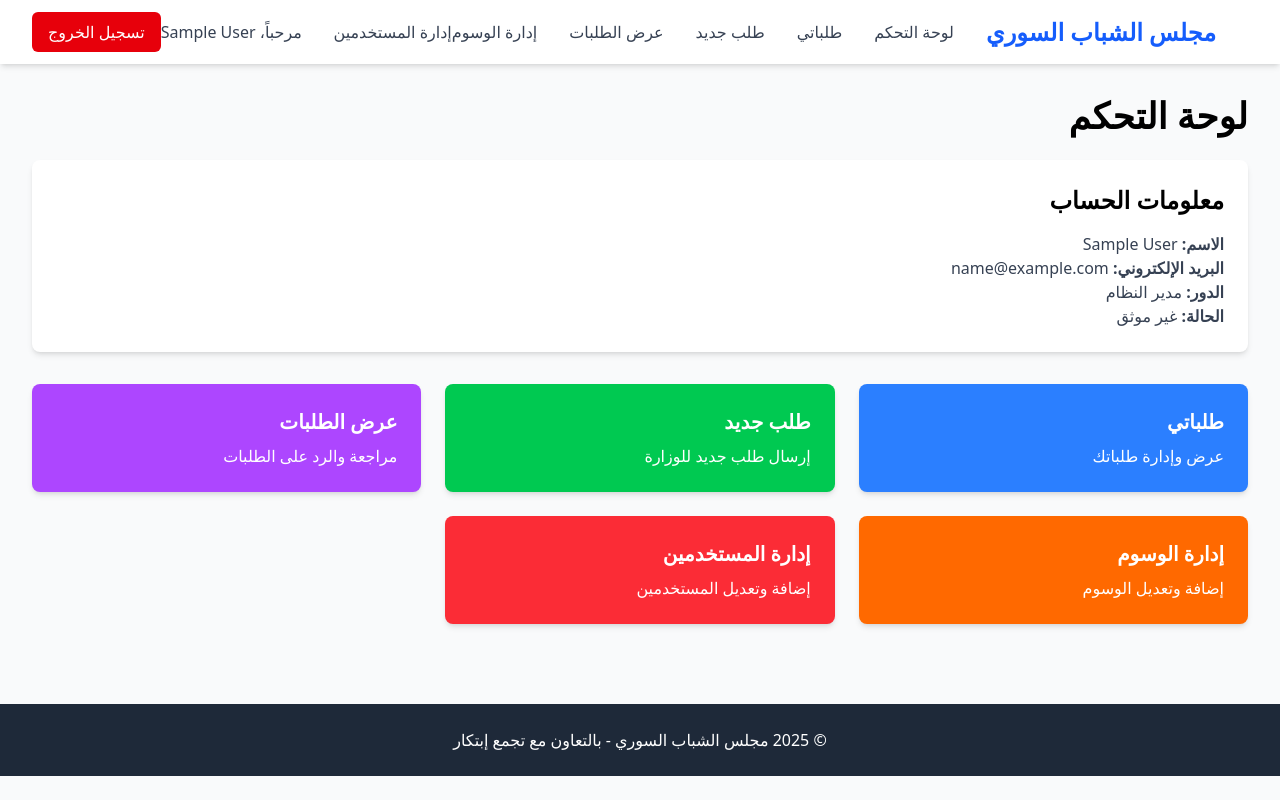
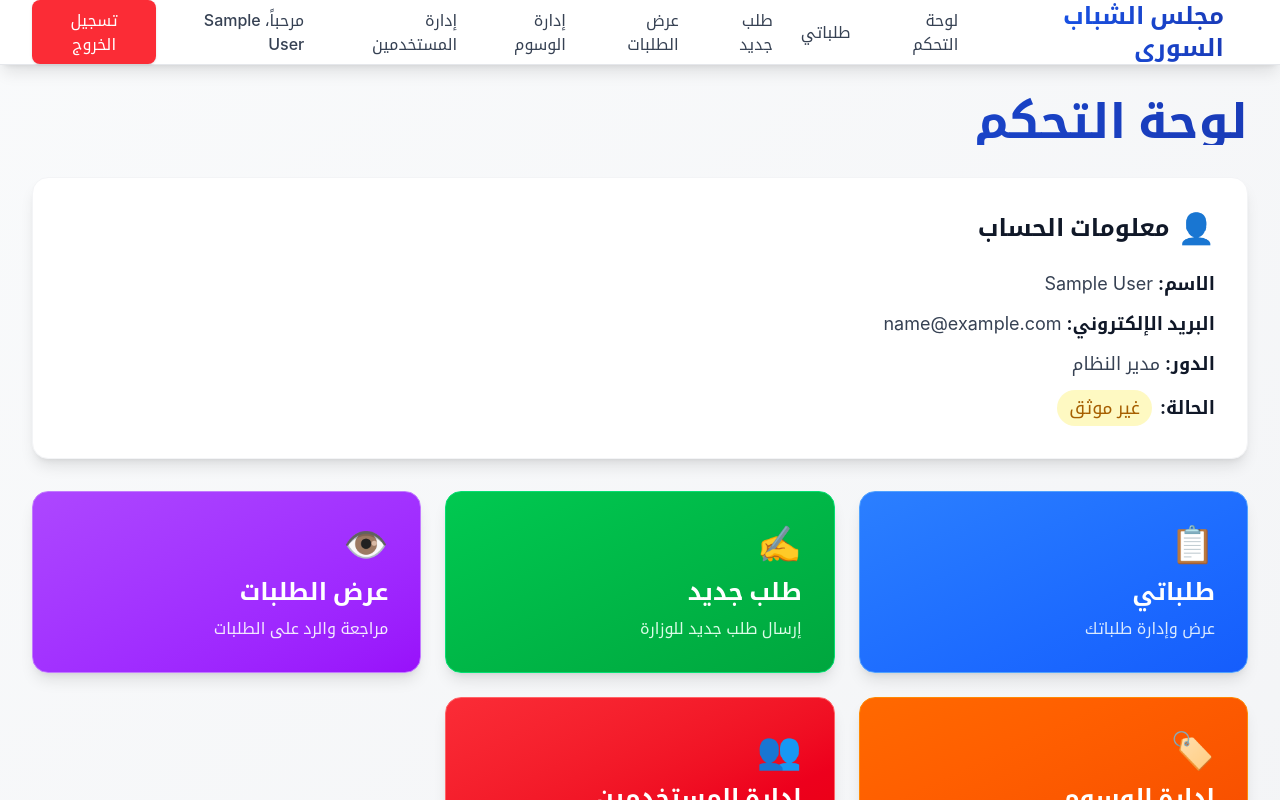
Before and after one commit to ibtikar-syria/syrian-youth-council, a React (Vite) app in the folder fe-main/: page /dashboard in a window 1280 px wide. Shown: the top 800 px of the page. Built offline with nearby package versions, Linux system fonts and the light colour scheme; no server answers; sample sign-in values are in the browser's storage.

Commit message:
feat: enhance UI components with improved styling and layout for better user experience

```diff
--- a/fe-main/src/components/Layout.tsx
+++ b/fe-main/src/components/Layout.tsx
@@ -5,55 +5,77 @@ const Layout = () => {
   const { isAuthenticated, user, logout } = useAuthStore();
 
   return (
-    <div className="min-h-screen bg-gray-50" dir="rtl">
+    <div className="flex flex-col min-h-screen bg-linear-to-br from-gray-50 to-gray-100" dir="rtl">
       {/* Navbar */}
-      <nav className="bg-white shadow-md">
+      <nav className="bg-white shadow-lg border-b border-gray-200 sticky top-0 z-50">
         <div className="max-w-7xl mx-auto px-4 sm:px-6 lg:px-8">
           <div className="flex justify-between h-16">
-            <div className="flex items-center space-x-reverse space-x-8">
-              <Link to="/" className="text-2xl font-bold text-blue-600">
-                مجلس الشباب السوري
+            <div className="flex items-center space-x-reverse space-x-6">
+              <Link to="/" className="flex items-center space-x-reverse space-x-2">
+                <span className="text-2xl font-bold bg-linear-to-r from-blue-600 to-blue-800 bg-clip-text text-transparent">
+                  مجلس الشباب السوري
+                </span>
               </Link>
 
               {isAuthenticated && (
-                <>
-                  <Link to="/dashboard" className="text-gray-700 hover:text-blue-600">
+                <div className="hidden md:flex items-center space-x-reverse space-x-1">
+                  <Link
+                    to="/dashboard"
+                    className="px-3 py-2 rounded-lg text-gray-700 hover:text-blue-600 hover:bg-blue-50 transition-all duration-200 font-medium"
+                  >
                     لوحة التحكم
                   </Link>
-                  <Link to="/my-requests" className="text-gray-700 hover:text-blue-600">
+                  <Link
+                    to="/my-requests"
+                    className="px-3 py-2 rounded-lg text-gray-700 hover:text-blue-600 hover:bg-blue-50 transition-all duration-200 font-medium"
+                  >
                     طلباتي
                   </Link>
-                  <Link to="/create-request" className="text-gray-700 hover:text-blue-600">
+                  <Link
+                    to="/create-request"
+                    className="px-3 py-2 rounded-lg text-gray-700 hover:text-blue-600 hover:bg-blue-50 transition-all duration-200 font-medium"
+                  >
                     طلب جديد
                   </Link>
 
                   {(user?.role === 'admin' || user?.role === 'ministry_staff') && (
-                    <Link to="/view-requests" className="text-gray-700 hover:text-blue-600">
+                    <Link
+                      to="/view-requests"
+                      className="px-3 py-2 rounded-lg text-gray-700 hover:text-blue-600 hover:bg-blue-50 transition-all duration-200 font-medium"
+                    >
                       عرض الطلبات
                     </Link>
                   )}
 
                   {user?.role === 'admin' && (
                     <>
-                      <Link to="/manage-tags" className="text-gray-700 hover:text-blue-600">
+                      <Link
+                        to="/manage-tags"
+                        className="px-3 py-2 rounded-lg text-gray-700 hover:text-blue-600 hover:bg-blue-50 transition-all duration-200 font-medium"
+                      >
                         إدارة الوسوم
                       </Link>
-                      <Link to="/manage-users" className="text-gray-700 hover:text-blue-600">
+                      <Link
+                        to="/manage-users"
+                        className="px-3 py-2 rounded-lg text-gray-700 hover:text-blue-600 hover:bg-blue-50 transition-all duration-200 font-medium"
+                      >
                         إدارة المستخدمين
                       </Link>
                     </>
                   )}
-                </>
+                </div>
               )}
             </div>
 
-            <div className="flex items-center space-x-reverse space-x-4">
+            <div className="flex items-center space-x-reverse space-x-3">
               {isAuthenticated ? (
                 <>
-                  <span className="text-gray-700">مرحباً، {user?.name}</span>
+                  <span className="hidden sm:block text-gray-700 font-medium px-3 py-2">
+                    مرحباً، {user?.name}
+                  </span>
                   <button
                     onClick={logout}
-                    className="bg-red-600 text-white px-4 py-2 rounded-md hover:bg-red-700"
+                    className="bg-red-500 text-white px-4 py-2 rounded-lg hover:bg-red-600 transition-all duration-200 font-medium shadow-sm hover:shadow-md"
                   >
                     تسجيل الخروج
                   </button>
@@ -62,13 +84,13 @@ const Layout = () => {
                 <>
                   <Link
                     to="/login"
-                    className="text-gray-700 hover:text-blue-600"
+                    className="px-4 py-2 rounded-lg text-gray-700 hover:text-blue-600 hover:bg-blue-50 transition-all duration-200 font-medium"
                   >
                     تسجيل الدخول
                   </Link>
                   <Link
                     to="/register"
-                    className="bg-blue-600 text-white px-4 py-2 rounded-md hover:bg-blue-700"
+                    className="bg-linear-to-r from-blue-600 to-blue-700 text-white px-4 py-2 rounded-lg hover:from-blue-700 hover:to-blue-800 transition-all duration-200 font-medium shadow-sm hover:shadow-md"
                   >
                     إنشاء حساب
                   </Link>
@@ -80,16 +102,21 @@ const Layout = () => {
       </nav>
 
       {/* Main content */}
-      <main className="max-w-7xl mx-auto px-4 sm:px-6 lg:px-8 py-8">
+      <main className="grow max-w-7xl w-full mx-auto px-4 sm:px-6 lg:px-8 py-8">
         <Outlet />
       </main>
 
       {/* Footer */}
-      <footer className="bg-gray-800 text-white mt-12">
-        <div className="max-w-7xl mx-auto px-4 sm:px-6 lg:px-8 py-6">
-          <p className="text-center">
-            © 2025 مجلس الشباب السوري - بالتعاون مع تجمع إبتكار
-          </p>
+      <footer className="bg-linear-to-r from-gray-800 to-gray-900 text-white mt-auto">
+        <div className="max-w-7xl mx-auto px-4 sm:px-6 lg:px-8 py-8">
+          <div className="text-center">
+            <p className="text-lg font-medium mb-2">
+              مجلس الشباب السوري
+            </p>
+            <p className="text-gray-400 text-sm">
+              © 2025 بالتعاون مع تجمع إبتكار - جميع الحقوق محفوظة
+            </p>
+          </div>
         </div>
       </footer>
     </div>
--- a/fe-main/src/index.css
+++ b/fe-main/src/index.css
@@ -7,6 +7,20 @@
 
 body {
   margin: 0;
+  font-family: -apple-system, BlinkMacSystemFont, 'Segoe UI', 'Roboto', 'Oxygen',
+    'Ubuntu', 'Cantarell', 'Fira Sans', 'Droid Sans', 'Helvetica Neue',
+    sans-serif, 'Tajawal', 'Cairo', 'Noto Kufi Arabic';
   -webkit-font-smoothing: antialiased;
   -moz-osx-font-smoothing: grayscale;
 }
+
+/* Smooth scrolling */
+html {
+  scroll-behavior: smooth;
+}
+
+/* Better focus states */
+*:focus-visible {
+  outline: 2px solid rgb(59, 130, 246);
+  outline-offset: 2px;
+}
--- a/fe-main/src/pages/Dashboard.tsx
+++ b/fe-main/src/pages/Dashboard.tsx
@@ -21,48 +21,67 @@ const Dashboard = () => {
 
   return (
     <div>
-      <h1 className="text-4xl font-bold mb-6">لوحة التحكم</h1>
+      <h1 className="text-4xl md:text-5xl font-bold mb-8 bg-linear-to-r from-blue-600 to-blue-800 bg-clip-text text-transparent">
+        لوحة التحكم
+      </h1>
 
-      <div className="bg-white p-6 rounded-lg shadow-md mb-8">
-        <h2 className="text-2xl font-bold mb-4">معلومات الحساب</h2>
-        <p className="text-gray-700">
-          <strong>الاسم:</strong> {user?.name}
-        </p>
-        <p className="text-gray-700">
-          <strong>البريد الإلكتروني:</strong> {user?.email}
-        </p>
-        <p className="text-gray-700">
-          <strong>الدور:</strong> {user && getRoleName(user.role)}
-        </p>
-        <p className="text-gray-700">
-          <strong>الحالة:</strong> {user?.isVerified ? 'موثق ✓' : 'غير موثق'}
-        </p>
+      <div className="bg-white p-8 rounded-2xl shadow-lg mb-8 border border-gray-100">
+        <h2 className="text-2xl font-bold mb-6 text-gray-900 flex items-center gap-2">
+          <span className="text-3xl">👤</span>
+          معلومات الحساب
+        </h2>
+        <div className="space-y-3">
+          <p className="text-gray-700 text-lg">
+            <strong className="text-gray-900">الاسم:</strong> {user?.name}
+          </p>
+          <p className="text-gray-700 text-lg">
+            <strong className="text-gray-900">البريد الإلكتروني:</strong> {user?.email}
+          </p>
+          <p className="text-gray-700 text-lg">
+            <strong className="text-gray-900">الدور:</strong> {user && getRoleName(user.role)}
+          </p>
+          <div className="flex items-center gap-2 text-lg">
+            <strong className="text-gray-900">الحالة:</strong>
+            {user?.isVerified ? (
+              <span className="inline-flex items-center px-3 py-1 rounded-full bg-green-100 text-green-700 font-medium">
+                موثق ✓
+              </span>
+            ) : (
+              <span className="inline-flex items-center px-3 py-1 rounded-full bg-yellow-100 text-yellow-700 font-medium">
+                غير موثق
+              </span>
+            )}
+          </div>
+        </div>
       </div>
 
       <div className="grid md:grid-cols-2 lg:grid-cols-3 gap-6">
         <Link
           to="/my-requests"
-          className="bg-blue-500 text-white p-6 rounded-lg shadow-md hover:bg-blue-600 transition"
+          className="bg-linear-to-br from-blue-500 to-blue-600 text-white p-8 rounded-2xl shadow-lg hover:shadow-2xl transition-all duration-300 transform hover:-translate-y-1 border border-blue-400"
         >
-          <h3 className="text-xl font-bold mb-2">طلباتي</h3>
-          <p>عرض وإدارة طلباتك</p>
+          <div className="text-4xl mb-3">📋</div>
+          <h3 className="text-2xl font-bold mb-2">طلباتي</h3>
+          <p className="text-blue-100">عرض وإدارة طلباتك</p>
         </Link>
 
         <Link
           to="/create-request"
-          className="bg-green-500 text-white p-6 rounded-lg shadow-md hover:bg-green-600 transition"
+          className="bg-linear-to-br from-green-500 to-green-600 text-white p-8 rounded-2xl shadow-lg hover:shadow-2xl transition-all duration-300 transform hover:-translate-y-1 border border-green-400"
         >
-          <h3 className="text-xl font-bold mb-2">طلب جديد</h3>
-          <p>إرسال طلب جديد للوزارة</p>
+          <div className="text-4xl mb-3">✍️</div>
+          <h3 className="text-2xl font-bold mb-2">طلب جديد</h3>
+          <p className="text-green-100">إرسال طلب جديد للوزارة</p>
         </Link>
 
         {(user?.role === 'admin' || user?.role === 'ministry_staff') && (
           <Link
             to="/view-requests"
-            className="bg-purple-500 text-white p-6 rounded-lg shadow-md hover:bg-purple-600 transition"
+            className="bg-linear-to-br from-purple-500 to-purple-600 text-white p-8 rounded-2xl shadow-lg hover:shadow-2xl transition-all duration-300 transform hover:-translate-y-1 border border-purple-400"
           >
-            <h3 className="text-xl font-bold mb-2">عرض الطلبات</h3>
-            <p>مراجعة والرد على الطلبات</p>
+            <div className="text-4xl mb-3">👁️</div>
+            <h3 className="text-2xl font-bold mb-2">عرض الطلبات</h3>
+            <p className="text-purple-100">مراجعة والرد على الطلبات</p>
           </Link>
         )}
 
@@ -70,18 +89,20 @@ const Dashboard = () => {
           <>
             <Link
               to="/manage-tags"
-              className="bg-orange-500 text-white p-6 rounded-lg shadow-md hover:bg-orange-600 transition"
+              className="bg-linear-to-br from-orange-500 to-orange-600 text-white p-8 rounded-2xl shadow-lg hover:shadow-2xl transition-all duration-300 transform hover:-translate-y-1 border border-orange-400"
             >
-              <h3 className="text-xl font-bold mb-2">إدارة الوسوم</h3>
-              <p>إضافة وتعديل الوسوم</p>
+              <div className="text-4xl mb-3">🏷️</div>
+              <h3 className="text-2xl font-bold mb-2">إدارة الوسوم</h3>
+              <p className="text-orange-100">إضافة وتعديل الوسوم</p>
             </Link>
 
             <Link
               to="/manage-users"
-              className="bg-red-500 text-white p-6 rounded-lg shadow-md hover:bg-red-600 transition"
+              className="bg-linear-to-br from-red-500 to-red-600 text-white p-8 rounded-2xl shadow-lg hover:shadow-2xl transition-all duration-300 transform hover:-translate-y-1 border border-red-400"
             >
-              <h3 className="text-xl font-bold mb-2">إدارة المستخدمين</h3>
-              <p>إضافة وتعديل المستخدمين</p>
+              <div className="text-4xl mb-3">👥</div>
+              <h3 className="text-2xl font-bold mb-2">إدارة المستخدمين</h3>
+              <p className="text-red-100">إضافة وتعديل المستخدمين</p>
             </Link>
           </>
         )}
--- a/fe-main/src/pages/Login.tsx
+++ b/fe-main/src/pages/Login.tsx
@@ -23,34 +23,39 @@ const Login = () => {
 
   return (
     <div className="max-w-md mx-auto mt-12">
-      <div className="bg-white p-8 rounded-lg shadow-md">
-        <h2 className="text-3xl font-bold text-center mb-6">تسجيل الدخول</h2>
+      <div className="bg-white p-8 rounded-2xl shadow-xl border border-gray-100">
+        <div className="text-center mb-8">
+          <h2 className="text-4xl font-bold text-gray-900 mb-2">تسجيل الدخول</h2>
+          <p className="text-gray-600">أهلاً بك مجدداً</p>
+        </div>
 
         {error && (
-          <div className="bg-red-100 border border-red-400 text-red-700 px-4 py-3 rounded mb-4">
-            {error}
+          <div className="bg-red-50 border-l-4 border-red-500 text-red-700 px-4 py-3 rounded-lg mb-6 shadow-sm">
+            <p className="font-medium">{error}</p>
           </div>
         )}
 
-        <form onSubmit={handleSubmit}>
-          <div className="mb-4">
-            <label className="block text-gray-700 mb-2">البريد الإلكتروني</label>
+        <form onSubmit={handleSubmit} className="space-y-6">
+          <div>
+            <label className="block text-gray-800 font-semibold mb-2">البريد الإلكتروني</label>
             <input
               type="email"
               value={email}
               onChange={(e) => setEmail(e.target.value)}
-              className="w-full px-4 py-2 border rounded-md focus:outline-none focus:ring-2 focus:ring-blue-600"
+              className="w-full px-4 py-3 border border-gray-300 rounded-xl focus:outline-none focus:ring-2 focus:ring-blue-500 focus:border-transparent transition-all duration-200 bg-gray-50 hover:bg-white"
+              placeholder="example@email.com"
               required
             />
           </div>
 
-          <div className="mb-6">
-            <label className="block text-gray-700 mb-2">كلمة المرور</label>
+          <div>
+            <label className="block text-gray-800 font-semibold mb-2">كلمة المرور</label>
             <input
               type="password"
               value={password}
               onChange={(e) => setPassword(e.target.value)}
-              className="w-full px-4 py-2 border rounded-md focus:outline-none focus:ring-2 focus:ring-blue-600"
+              className="w-full px-4 py-3 border border-gray-300 rounded-xl focus:outline-none focus:ring-2 focus:ring-blue-500 focus:border-transparent transition-all duration-200 bg-gray-50 hover:bg-white"
+              placeholder="••••••••"
               required
             />
           </div>
@@ -58,18 +63,20 @@ const Login = () => {
           <button
             type="submit"
             disabled={isLoading}
-            className="w-full bg-blue-600 text-white py-2 rounded-md hover:bg-blue-700 disabled:bg-gray-400"
+            className="w-full bg-linear-to-r from-blue-600 to-blue-700 text-white py-3 rounded-xl hover:from-blue-700 hover:to-blue-800 disabled:from-gray-400 disabled:to-gray-500 disabled:cursor-not-allowed transition-all duration-200 font-semibold shadow-lg hover:shadow-xl transform hover:-translate-y-0.5"
           >
             {isLoading ? 'جاري تسجيل الدخول...' : 'تسجيل الدخول'}
           </button>
         </form>
 
-        <p className="text-center mt-4 text-gray-600">
-          ليس لديك حساب؟{' '}
-          <Link to="/register" className="text-blue-600 hover:underline">
-            إنشاء حساب جديد
-          </Link>
-        </p>
+        <div className="mt-6 text-center">
+          <p className="text-gray-600">
+            ليس لديك حساب؟{' '}
+            <Link to="/register" className="text-blue-600 hover:text-blue-700 font-semibold hover:underline">
+              إنشاء حساب جديد
+            </Link>
+          </p>
+        </div>
       </div>
     </div>
   );
--- a/fe-main/src/pages/Register.tsx
+++ b/fe-main/src/pages/Register.tsx
@@ -35,56 +35,64 @@ const Register = () => {
 
   return (
     <div className="max-w-md mx-auto mt-12">
-      <div className="bg-white p-8 rounded-lg shadow-md">
-        <h2 className="text-3xl font-bold text-center mb-6">إنشاء حساب جديد</h2>
+      <div className="bg-white p-8 rounded-2xl shadow-xl border border-gray-100">
+        <div className="text-center mb-8">
+          <h2 className="text-4xl font-bold text-gray-900 mb-2">إنشاء حساب جديد</h2>
+          <p className="text-gray-600">انضم إلينا اليوم</p>
+        </div>
 
         {error && (
-          <div className="bg-red-100 border border-red-400 text-red-700 px-4 py-3 rounded mb-4">
-            {error}
+          <div className="bg-red-50 border-l-4 border-red-500 text-red-700 px-4 py-3 rounded-lg mb-6 shadow-sm">
+            <p className="font-medium">{error}</p>
           </div>
         )}
 
-        <form onSubmit={handleSubmit}>
-          <div className="mb-4">
-            <label className="block text-gray-700 mb-2">الاسم الكامل</label>
+        <form onSubmit={handleSubmit} className="space-y-5">
+          <div>
+            <label className="block text-gray-800 font-semibold mb-2">الاسم الكامل</label>
             <input
               type="text"
               value={name}
               onChange={(e) => setName(e.target.value)}
-              className="w-full px-4 py-2 border rounded-md focus:outline-none focus:ring-2 focus:ring-blue-600"
+              className="w-full px-4 py-3 border border-gray-300 rounded-xl focus:outline-none focus:ring-2 focus:ring-blue-500 focus:border-transparent transition-all duration-200 bg-gray-50 hover:bg-white"
+              placeholder="أدخل اسمك الكامل"
               required
             />
           </div>
 
-          <div className="mb-4">
-            <label className="block text-gray-700 mb-2">البريد الإلكتروني</label>
+          <div>
+            <label className="block text-gray-800 font-semibold mb-2">البريد الإلكتروني</label>
             <input
               type="email"
               value={email}
               onChange={(e) => setEmail(e.target.value)}
-              className="w-full px-4 py-2 border rounded-md focus:outline-none focus:ring-2 focus:ring-blue-600"
+              className="w-full px-4 py-3 border border-gray-300 rounded-xl focus:outline-none focus:ring-2 focus:ring-blue-500 focus:border-transparent transition-all duration-200 bg-gray-50 hover:bg-white"
+              placeholder="example@email.com"
               required
             />
           </div>
 
-          <div className="mb-4">
-            <label className="block text-gray-700 mb-2">كلمة المرور</label>
+          <div>
+            <label className="block text-gray-800 font-semibold mb-2">كلمة المرور</label>
             <input
               type="password"
               value={password}
               onChange={(e) => setPassword(e.target.value)}
-              className="w-full px-4 py-2 border rounded-md focus:outline-none focus:ring-2 focus:ring-blue-600"
+              className="w-full px-4 py-3 border border-gray-300 rounded-xl focus:outline-none focus:ring-2 focus:ring-blue-500 focus:border-transparent transition-all duration-200 bg-gray-50 hover:bg-white"
+              placeholder="••••••••"
               required
             />
+            <p className="text-sm text-gray-500 mt-1">يجب أن تكون 8 أحرف على الأقل</p>
           </div>
 
-          <div className="mb-6">
-            <label className="block text-gray-700 mb-2">تأكيد كلمة المرور</label>
+          <div>
+            <label className="block text-gray-800 font-semibold mb-2">تأكيد كلمة المرور</label>
             <input
               type="password"
               value={confirmPassword}
               onChange={(e) => setConfirmPassword(e.target.value)}
-              className="w-full px-4 py-2 border rounded-md focus:outline-none focus:ring-2 focus:ring-blue-600"
+              className="w-full px-4 py-3 border border-gray-300 rounded-xl focus:outline-none focus:ring-2 focus:ring-blue-500 focus:border-transparent transition-all duration-200 bg-gray-50 hover:bg-white"
+              placeholder="••••••••"
               required
             />
           </div>
@@ -92,18 +100,20 @@ const Register = () => {
           <button
             type="submit"
             disabled={isLoading}
-            className="w-full bg-blue-600 text-white py-2 rounded-md hover:bg-blue-700 disabled:bg-gray-400"
+            className="w-full bg-linear-to-r from-blue-600 to-blue-700 text-white py-3 rounded-xl hover:from-blue-700 hover:to-blue-800 disabled:from-gray-400 disabled:to-gray-500 disabled:cursor-not-allowed transition-all duration-200 font-semibold shadow-lg hover:shadow-xl transform hover:-translate-y-0.5"
           >
             {isLoading ? 'جاري إنشاء الحساب...' : 'إنشاء حساب'}
           </button>
         </form>
 
-        <p className="text-center mt-4 text-gray-600">
-          لديك حساب بالفعل؟{' '}
-          <Link to="/login" className="text-blue-600 hover:underline">
-            تسجيل الدخول
-          </Link>
-        </p>
+        <div className="mt-6 text-center">
+          <p className="text-gray-600">
+            لديك حساب بالفعل؟{' '}
+            <Link to="/login" className="text-blue-600 hover:text-blue-700 font-semibold hover:underline">
+              تسجيل الدخول
+            </Link>
+          </p>
+        </div>
       </div>
     </div>
   );
```
Also changed, not shown: fe-main/src/pages/Home.tsx (+40 -32 lines).
